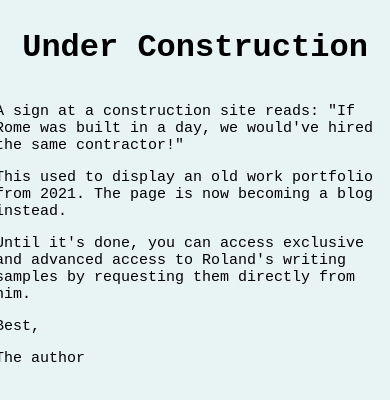
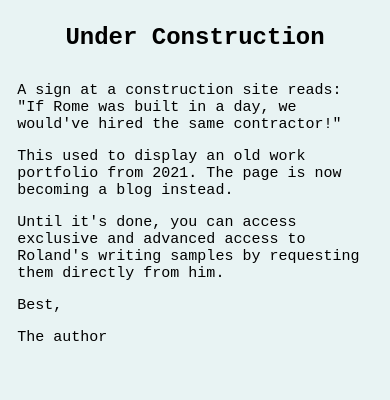
Before and after one commit to plutownium/portfolio.v.2, a SvelteKit app: page / in a window 390 px wide. Shown: the top 400 px of the page. Built offline with nearby package versions, Linux system fonts and the light colour scheme.

Commit message:
Make responsive

```diff
--- a/src/routes/+page.svelte
+++ b/src/routes/+page.svelte
@@ -44,11 +44,21 @@
         background-color: #E8F3F3;
     }
 
-    .beautiful-text-color {
-        color: #232323;
-    }
+
 
     .mysteriously-thin-column {
         width: 400px;
     }
+
+    @media screen and (max-width: 600px) {
+
+        .mysteriously-thin-column {
+            max-width: 95%;
+        }
+
+        h1 {
+            font-size: 24px;
+        }
+
+    }
 </style>
```
